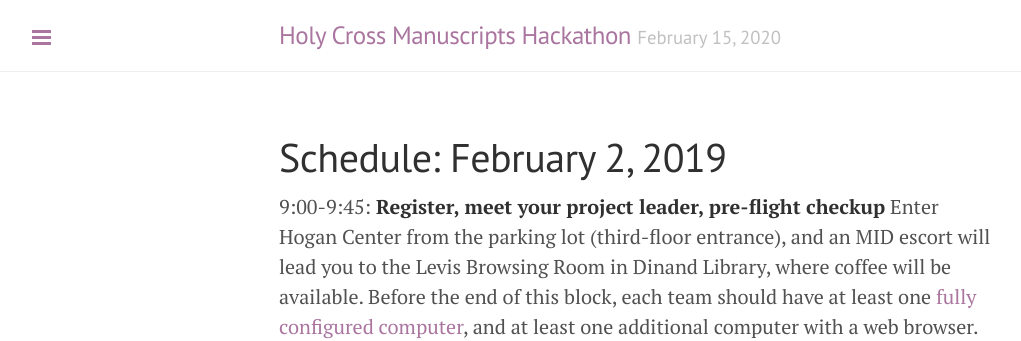
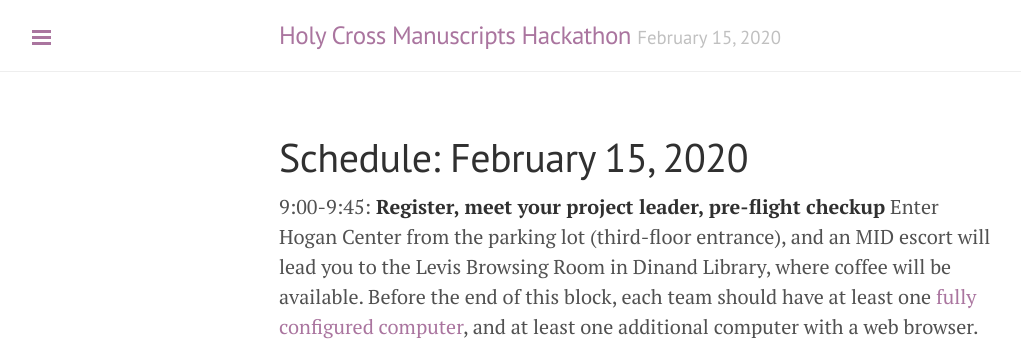
Before and after one commit to HCMID/ms-hackathon-2020, a Jekyll site: the page built from docs/schedule.md, in a window 1280 px wide. Shown: the top 341 px of the page, without its empty margins (1-1022 px from the left). Built offline with Jekyll 4.4.1, drawn with Linux system fonts in a browser that asks for light colours.

Commit message:
Get date right

```diff
--- a/docs/schedule.md
+++ b/docs/schedule.md
@@ -1,5 +1,5 @@
 ---
-title:  "Schedule: February 2, 2019"
+title:  "Schedule: February 15, 2020"
 layout: page
 ---
 
```
